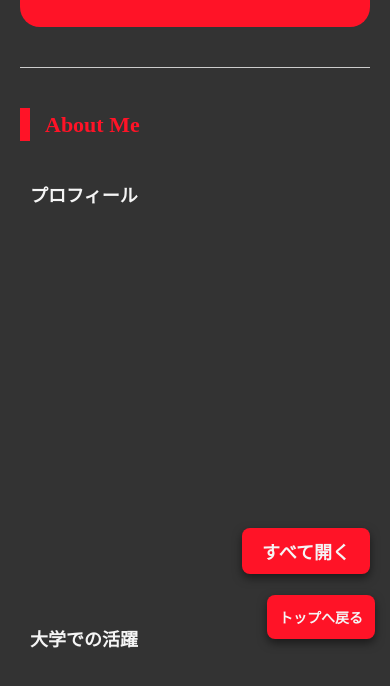
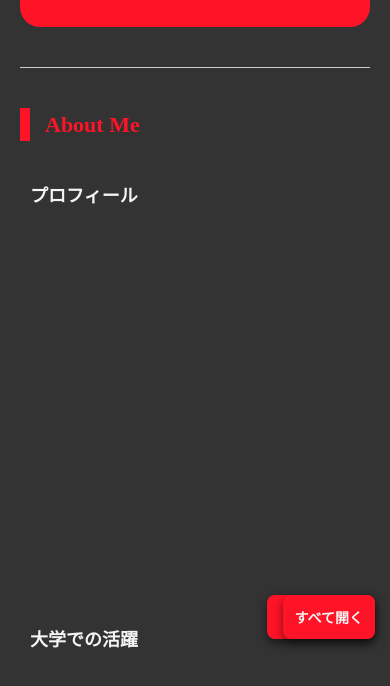
Before and after one commit to nakakasu134/About_Nakakasu_and_Kimihana.github.io, a plain HTML site: page index.html in a window 390 px wide. Shown: the part 170-856 px from the top of the page. Drawn offline with Linux system fonts and the light colour scheme; a web font is replaced by a local one.

Commit message:
Add styles for toggle button in footer for improved accessibility

```diff
--- a/style.css
+++ b/style.css
@@ -254,6 +254,13 @@ footer {
         right: 15px;
     }
 
+    #toggleAllBtn {
+        padding: 12px;
+        font-size: 14px;
+        bottom: 15px;
+        right: 15px;
+    }
+
     .vid-iframe {
         width: 100%;
         max-width: 315px;
```
